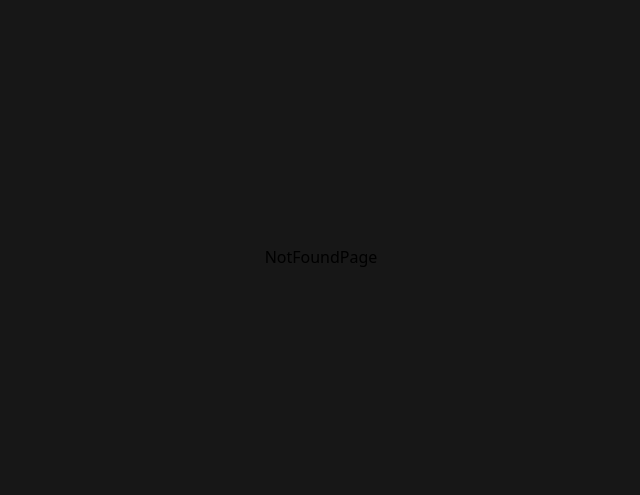
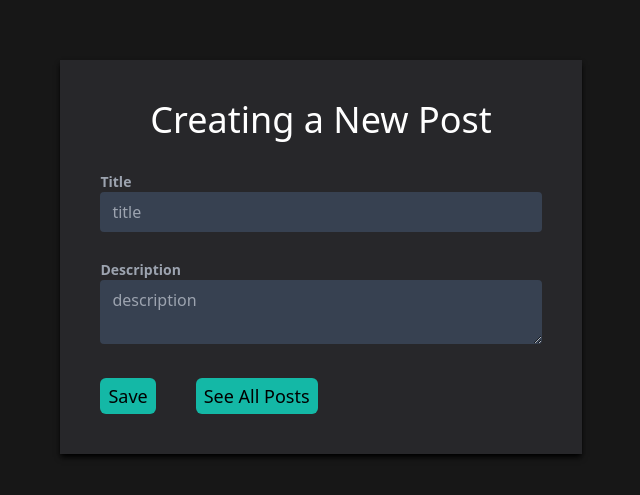
Before and after one commit to Ernestoc14/Mern-Crud, a React (Create React App) app in the folder client/: page /posts/1 in a window 1280 px wide. Shown: the part 143-638 px from the top of the page, without its empty margins (319-959 px from the left). Built offline with nearby package versions, Linux system fonts and the light colour scheme; no server answers.

Commit message:
Editing the Posts

```diff
--- a/client/src/App.js
+++ b/client/src/App.js
@@ -11,6 +11,7 @@ export default function App() {
 					<Routes>
 						<Route path='/' element={<HomePage />} />
 						<Route path='/new' element={<PostForm />} />
+						<Route path='/posts/:id' element={<PostForm />}/>
 						<Route path='*' element={<NotFoundPage />} />
 					</Routes>
 					<Toaster />
--- a/client/src/api/posts.js
+++ b/client/src/api/posts.js
@@ -5,3 +5,5 @@ export const getPostsRequests = async () => await axios.get('/posts')
 export const createPostRequests = async (post) => await axios.post('/posts', post)
 
 export const deletePostRequests = async (id) => await axios.delete(`/posts/${id}`)
+
+export const getPostRequests = async (id) => await axios.get(`/posts/` + id)
--- a/client/src/components/PostCard.js
+++ b/client/src/components/PostCard.js
@@ -1,9 +1,12 @@
 import toast from "react-hot-toast"
 import { usePosts } from "../context/postContext"
+import { useNavigate } from "react-router-dom"
 
 export function PostCard({ post }) {
 
     const { deletePost } = usePosts()
+
+    const navigate = useNavigate()
 
     const handleDelete = (_id) => {
         toast((t) => (
@@ -33,7 +36,9 @@ export function PostCard({ post }) {
     }
 
     return (
-		<div className='bg-zinc-800 text-white rounded-sm shadow-md shadow-black hover:bg-zinc-700 hover:cursor-pointer'>
+		<div className='bg-zinc-800 text-white rounded-sm shadow-md shadow-black hover:bg-zinc-700 hover:cursor-pointer'
+            onClick={() => navigate(`/posts/${post._id}`)}
+        >
 			<div className='px-4 py-7'>
 				<div className='flex justify-between '>
 					<h3 className="text-xl mb-2">{post.title}</h3>
--- a/client/src/context/postContext.js
+++ b/client/src/context/postContext.js
@@ -1,5 +1,5 @@
 import { useState, useContext, createContext, useEffect } from 'react'
-import { getPostsRequests, createPostRequests, deletePostRequests } from '../api/posts'
+import { getPostsRequests, createPostRequests, deletePostRequests, getPostRequests } from '../api/posts'
 
 const postContext = createContext()
 
@@ -26,6 +26,10 @@ export const PostProvider = ({ children }) => {
 		setPosts(posts.filter(post => post._id !== id))
 	}
 
+	const getPost = async(id) => {
+		const res = await getPostRequests(id)
+		return res.data
+	}
 	useEffect(() => {
 		getPosts()
 	}, [])
@@ -37,6 +41,7 @@ export const PostProvider = ({ children }) => {
 				getPosts,
 				createPost,
 				deletePost,
+				getPost
 			}}
 		>
 			{children}
--- a/client/src/pages/PostForm.js
+++ b/client/src/pages/PostForm.js
@@ -1,18 +1,36 @@
 import {Formik, Form, Field, ErrorMessage} from 'formik';
 import * as Yup from 'yup';
 import { usePosts } from '../context/postContext';
-import { Link, useNavigate } from 'react-router-dom';
+import { Link, useNavigate, useParams} from 'react-router-dom';
+import { useEffect, useState} from 'react';
 
 export function PostForm() {
-    const { createPost } = usePosts()
+
+    const { createPost, getPost} = usePosts()
+
     const navigate = useNavigate()
+
+    const params = useParams()
+
+    const [post, setPost] = useState({
+        title: '',
+        description: ''
+    })
+
+    useEffect(() => {
+        (async () =>{
+            if(params.id) {
+                const post = await getPost(params.id)
+                setPost(post)
+            }
+        })()
+    }, [])
+
     return (
-        <div>
+        <div className='flex items-center justify-center'>
+            <div className='bg-zinc-800 p-10 shadow-md shadow-black'>
             <Formik
-                initialValues={{
-                    title: '',
-                    description: ''
-                }}
+                initialValues={{post}}
                 validationSchema={Yup.object({
                     title: Yup.string().required('The title is Required'),
                     description: Yup.string().required('The description is Required')
@@ -21,17 +39,32 @@ export function PostForm() {
                     await createPost(values)
                     navigate('/')
                 }}
+                enableReinitialize = {true}
             >
                 {({handleSubmit}) => (
                     <Form onSubmit={handleSubmit}>
                         <h1 className='text-white text-4xl mb-8 justify-center flex'>Creating a New Post</h1>
+                        <lable
+                            htmlFor= 'title'
+                            className='text-sm block font-bold text-gray-400'
+                        >
+                            Title
+                        </lable>
                         <Field name='title' placeholder='title'
-                            className='px-3 py-2 focus:outline-none rounded bg-gray-700 text-white w-full'
+                            className='px-3 py-2 focus:outline-none rounded bg-gray-700 text-white w-full mb-7'
                         />
                         <ErrorMessage component='p' className='text-red-100 text-sm' name='title' />
 
-                        <Field name='description' placeholder='description'
-                            className='px-3 py-2 focus:outline-none rounded bg-gray-700 text-white w-full mt-5'
+                        <lable
+                            htmlFor= 'description'
+                            className='text-sm block font-bold text-gray-400'
+                        >
+                            Description
+                        </lable>
+                        <Field
+                            component='textarea'
+                            name='description' placeholder='description'
+                            className='px-3 py-2 focus:outline-none rounded bg-gray-700 text-white w-full '
                         />
                         <ErrorMessage component='p' className='text-red-100 text-sm' name='description'/>
 
@@ -40,6 +73,7 @@ export function PostForm() {
                     </Form>
                 )}
             </Formik>
+            </div>
         </div>
     )
 }
```
